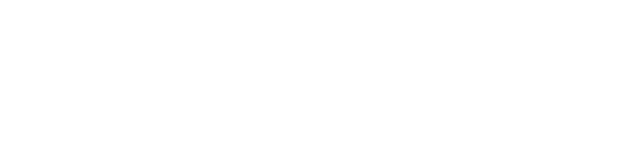
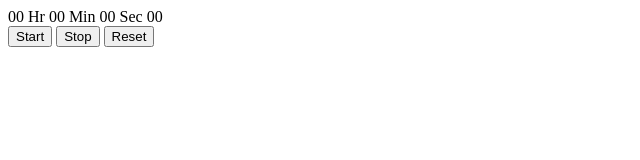
Before and after one commit to niranjanrai/Stopwatch, a plain HTML site: page index.html in a window 1280 px wide. Shown: the whole page, without its empty margins (0-640 px from the left). Drawn offline with Linux system fonts and the light colour scheme.

Commit message:
first commit

```diff
--- a/index.html
+++ b/index.html
@@ -11,6 +11,29 @@
 </head>
 
 <body>
+
+
+    <div id="container">
+        <div id="time">
+
+            <span class="digit" id="hr">00</span>
+            <span class="text">Hr</span>
+
+            <span class="digit" id="min">00</span>
+            <span class="text">Min</span>
+
+            <span class="digit" id="sec">00</span>
+            <span class="text">Sec</span>
+
+            <span class="digit" id="count">00</span>
+
+        </div>
+        <div id="btn-container">
+            <button class="btn" id="start">Start</button>
+            <button class="btn" id="stop">Stop</button>
+            <button class="btn" id="reset">Reset</button>
+        </div>
+    </div>
 </body>
 
 </html>
```
